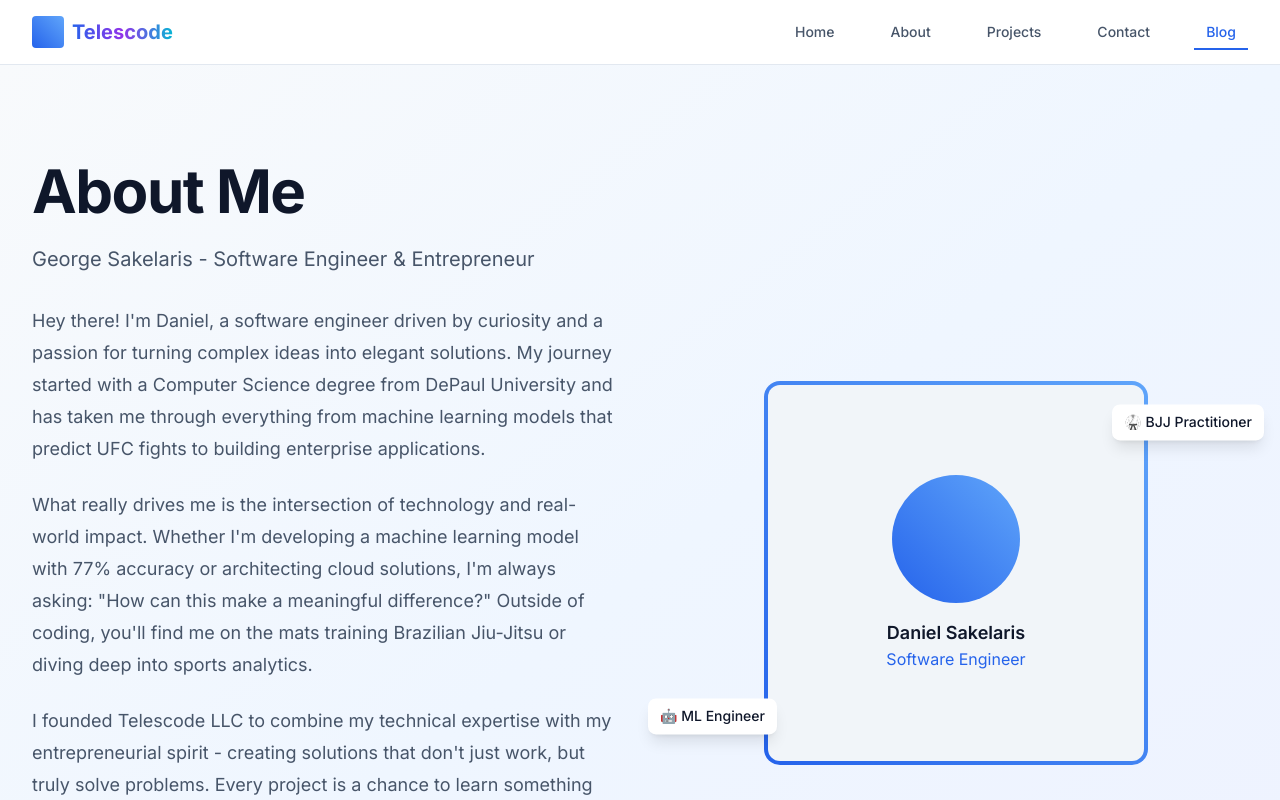
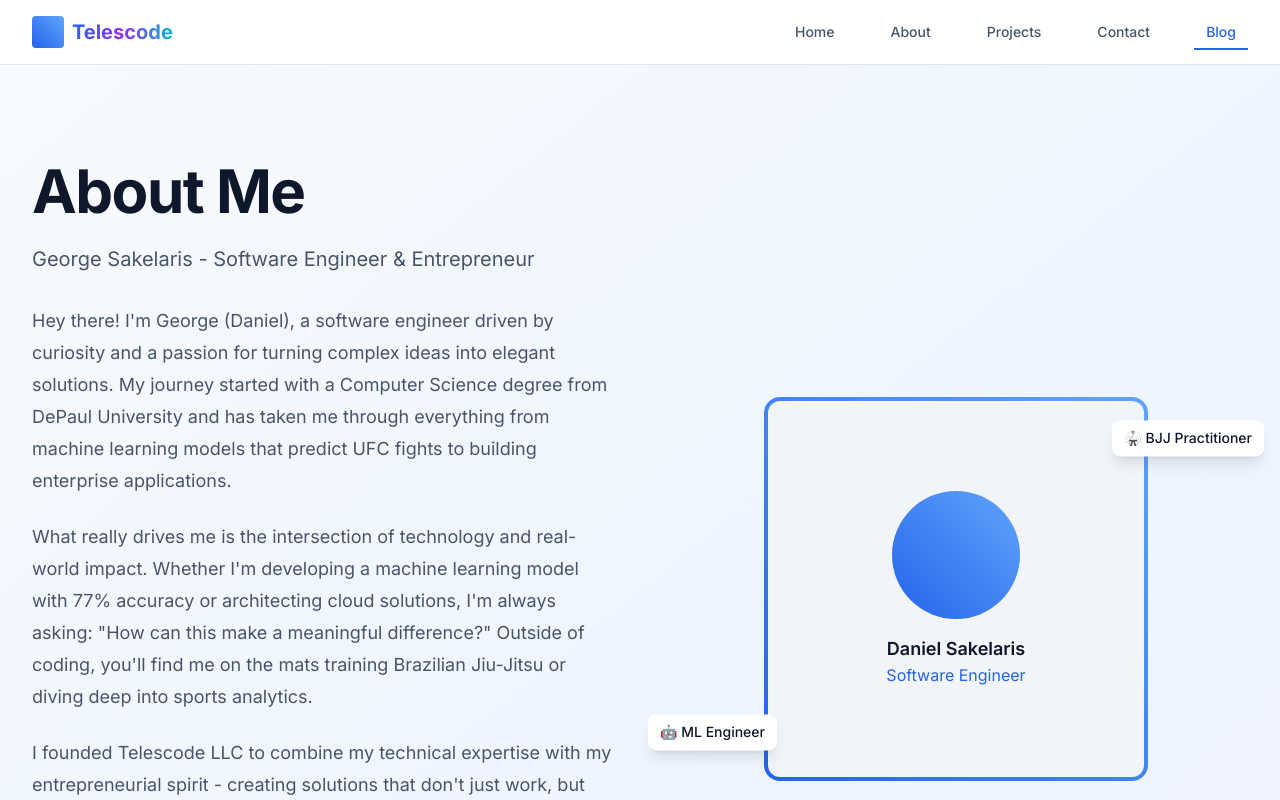
Before and after one commit to gdsakelaris/Telescode-Website, a Next.js app: page /about in a window 1280 px wide. Shown: the top 800 px of the page. Built offline with nearby package versions, Linux system fonts and the light colour scheme.

Commit message:
Name change

```diff
--- a/components/sections/about-hero.tsx
+++ b/components/sections/about-hero.tsx
@@ -32,12 +32,12 @@ export function AboutHero() {
 
 						<div className="mt-8 prose prose-lg text-gray-600 dark:text-gray-300">
 							<p>
-								Hey there! I'm Daniel, a software engineer driven by curiosity
-								and a passion for turning complex ideas into elegant solutions.
-								My journey started with a Computer Science degree from DePaul
-								University and has taken me through everything from machine
-								learning models that predict UFC fights to building enterprise
-								applications.
+								Hey there! I'm George (Daniel), a software engineer driven by
+								curiosity and a passion for turning complex ideas into elegant
+								solutions. My journey started with a Computer Science degree
+								from DePaul University and has taken me through everything from
+								machine learning models that predict UFC fights to building
+								enterprise applications.
 							</p>
 
 							<p>
```
